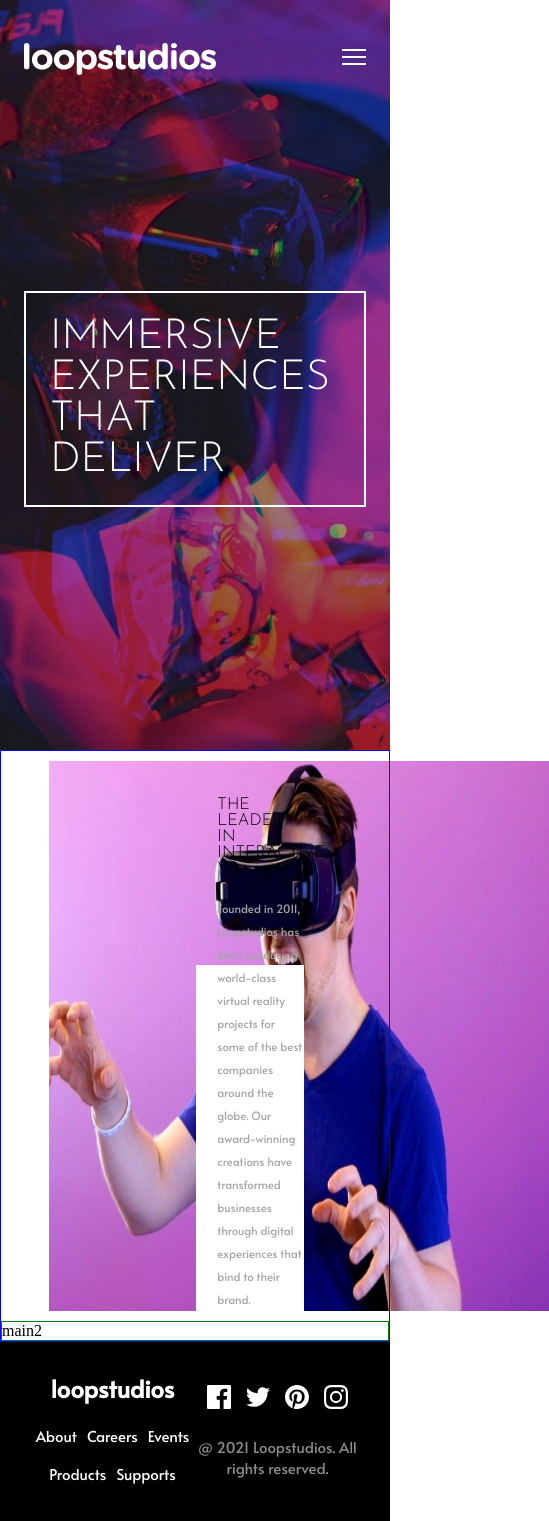
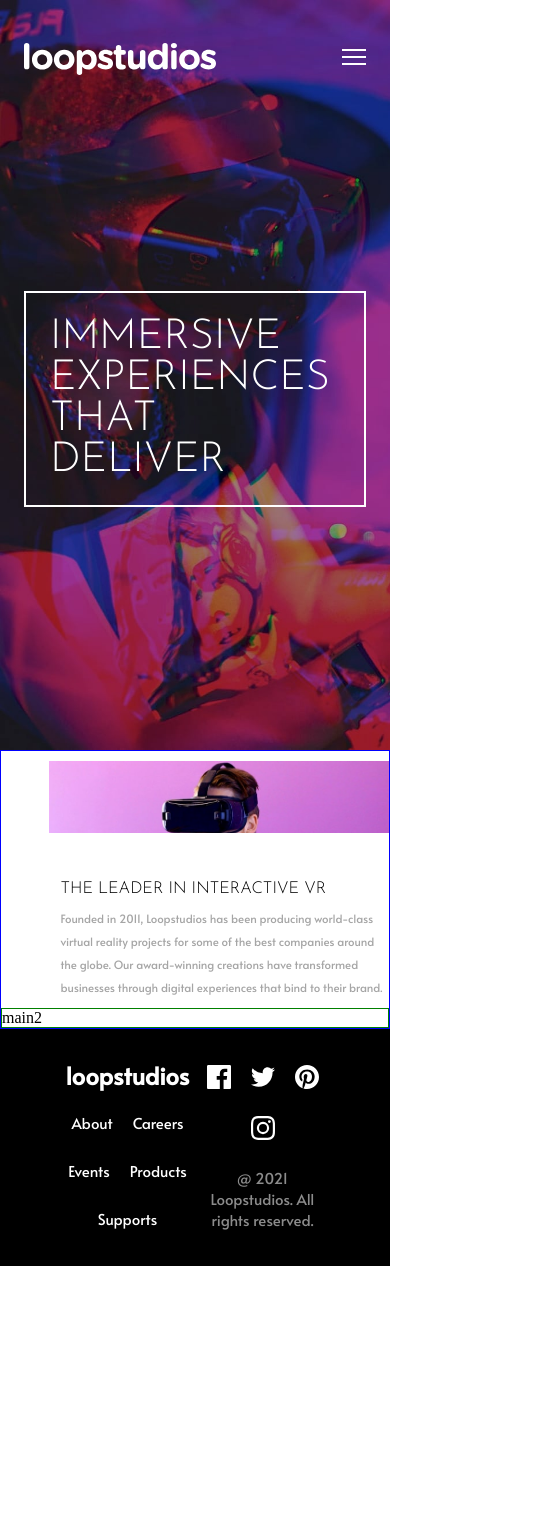
Before and after one commit to Mrcsbda/Web-Responsive-React, a React (Vite) app: page / in a window 390 px wide. Shown: the whole page, 549 px wide, since content can reach past the window. After the commit the page ends 1266 px from the top, so only its background shows below. Built offline with nearby package versions, Linux system fonts and the light colour scheme.

Commit message:
Main1 mobile and footer fixed

```diff
--- a/src/components/footer/footer.scss
+++ b/src/components/footer/footer.scss
@@ -1,7 +1,7 @@
 @import "../../assets/styles/reset.scss";
 @import "../../assets/styles/variables.scss";
 
-section {
+.footer__container {
   background-color: black;
   padding: 30px 60px 30px 60px;
 
--- a/src/components/main/main1/main1.scss
+++ b/src/components/main/main1/main1.scss
@@ -1,7 +1,7 @@
 @import "/src/assets/styles/variables.scss";
 
 
-.structure_one{
+.structure_one {
   margin: 10px 3rem;
   display: flex;
   height: 550px;
@@ -11,12 +11,15 @@
   position: relative;
   background-color: #fff;
   margin-left: 10rem;
+
   &_image {
     min-width: 500px;
     width: 58vw;
-        &_figure{
+
+    &_figure {
       width: 100%;
       height: 100%;
+
       & img {
         object-fit: fill;
         width: 100%;
@@ -24,7 +27,8 @@
       }
     }
   }
-    &_text{
+
+  &_text {
     justify-self: center;
     background-color: #fff;
     position: absolute;
@@ -36,26 +40,113 @@
     max-width: 600px;
     height: 63%;
     display: flex;
-        flex-direction:  column;
+    flex-direction: column;
     gap: 20px;
     justify-content: flex-end;
+
     & h3 {
       font-family: $font-josefin-sans;
       text-transform: uppercase;
-            font-size:calc(10px + 1.675vw);
+      font-size: calc(10px + 1.675vw);
       color: #000;
       font-weight: 400;
     }
-        & span{
+
+    & span {
       font-family: $font-alata;
       color: $font-body-color;
-           font-size:calc(10px + .37vw);
+      font-size: calc(10px + .37vw);
       line-height: 23px;
     }
   }
 }
-@media (max-width: 980px){
-    .structure_one{
-        margin-left: 3rem;
+
+@media (max-width: 825px) {
+  .structure_one {
+    margin: 0px 0px 0px 0px;
+    padding: 10px 0px 10px 3rem;
+    height: 100%;
+    width: 100%;
+    flex-direction: column;
+
+    &_image {
+      width: 100%;
+      min-width: 300px;
+
+      &_figure {
+        width: 100%;
+        height: 100%;
+
+        & img {
+          object-fit: cover;
+          width: 100%;
+          height: 100%;
         }
       }
+    }
+
+    &_text {
+      width: 50%;
+      min-width: 350px;
+      min-height: 175px;
+      height: 50%;
+
+      gap: 10px;
+      margin: 0px 0px 0px 0px;
+      padding: 1vh 1vw 1vh 5.5vw;
+    }
+  }
+}
+
+@media (max-width: 375px) {
+  .structure_one {
+    margin: 0px 0px 0px 0px;
+    padding: 0px 0px 0px 0px;
+    z-index: 0;
+    height: auto;
+    width: 100%;
+    position: static;
+    justify-content: center;
+    align-items: center;
+
+    &_image {
+      width: 300px;
+      max-width: 375px;
+      margin: 0px 0px 0px 0px;
+      padding: 60px 0px 0px 0px;
+
+      &_figure {
+
+        margin: 0px 0px 0px 0px;
+        padding: 0px 0px 0px 0px;
+        height: auto;
+
+        & img {
+          margin: 0px 0px 0px 0px;
+          padding: 0px 0px 0px 0px;
+          object-fit: cover;
+          width: 300px;
+          height: 100%;
+        }
+      }
+    }
+
+    &_text {
+      position: inherit;
+      max-width: 375px;
+      width: 100%;
+      height: 100%;
+      gap: 0px;
+      margin: 0px 0px 0px 0px;
+      padding: 0px 10px 0px 10px;
+      justify-content: center;
+      align-items: center;
+
+      & h3,
+      span {
+        width: 100%;
+        text-align: center;
+      }
+    }
+  }
+}
```
Also changed, not shown: src/components/main/main1/main.jsx (+3 -7 lines). Lines whose indentation alone changed are shown as unchanged.
